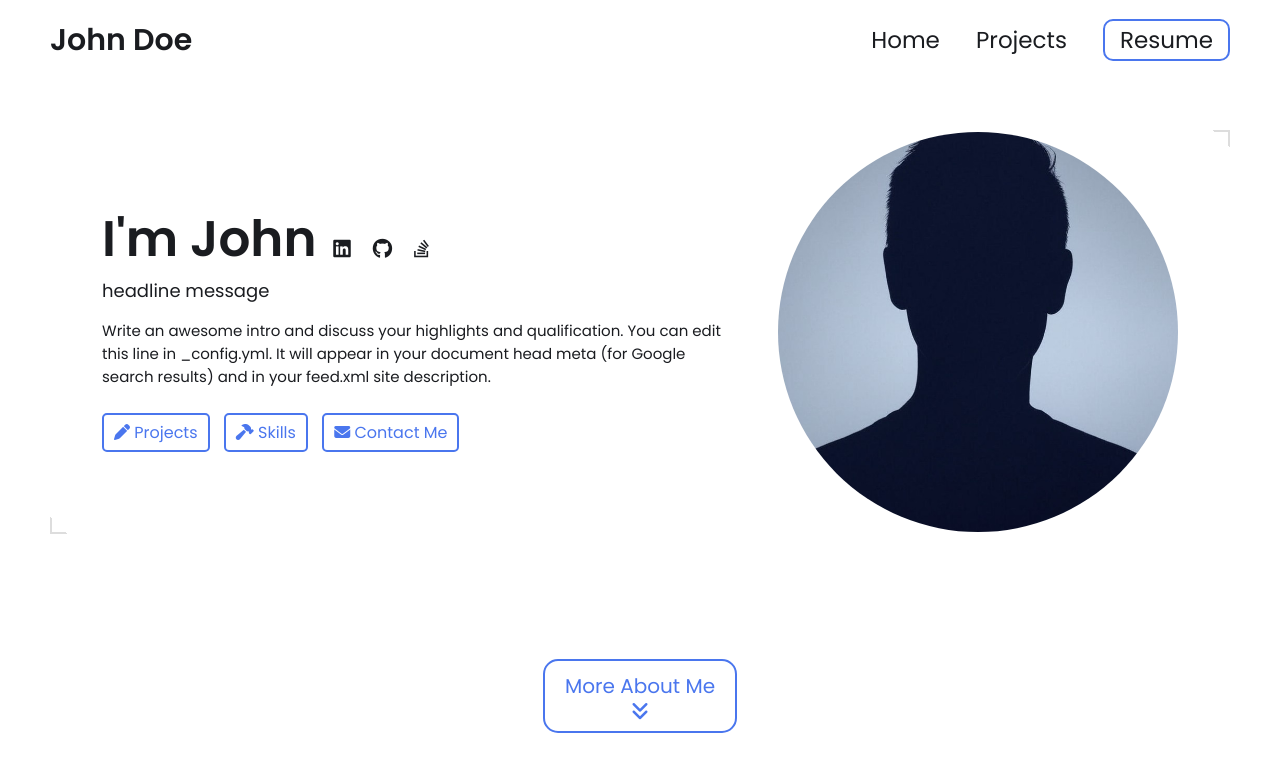
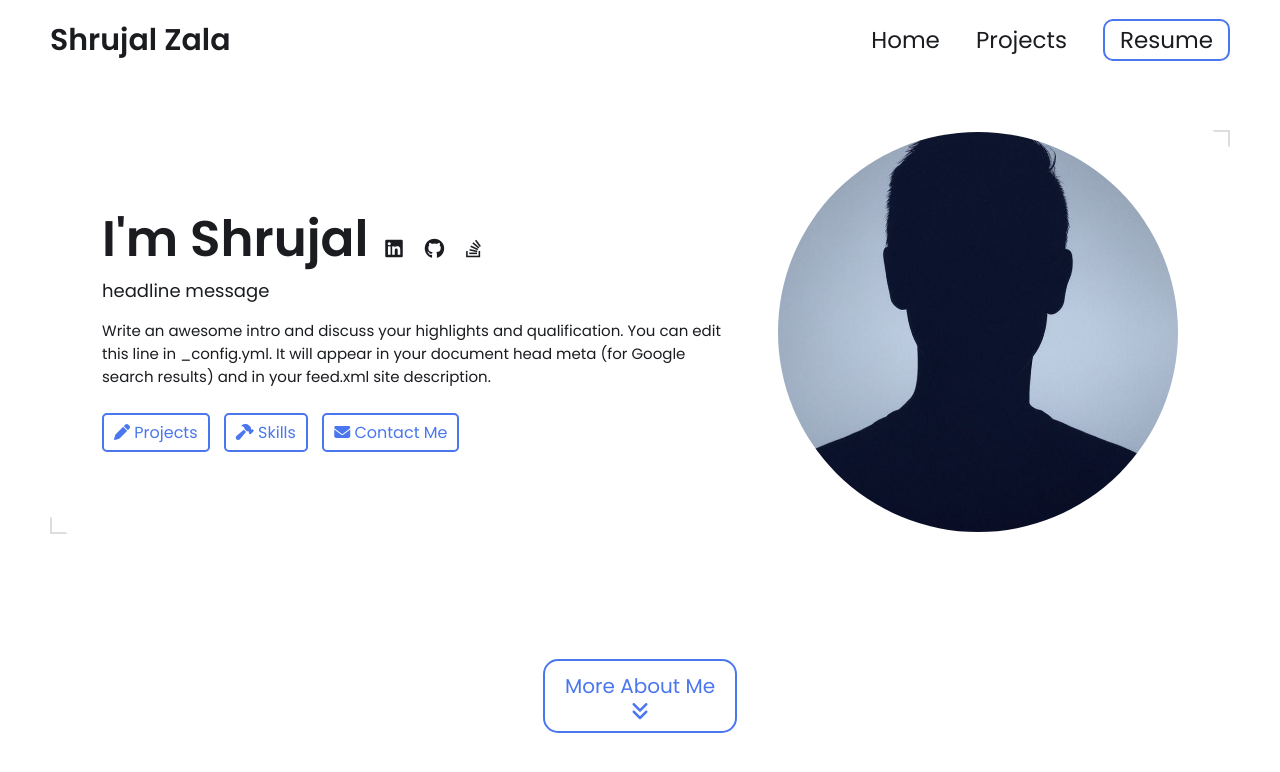
Before and after one commit to Shruzz16/shruzz16.github.io, a Jekyll site: the page built from index.html, in a window 1280 px wide and 900 px high. Shown: the top 772 px of the window. Built offline with Jekyll 4.4.1, drawn with Linux system fonts in a browser that asks for light colours.

Commit message:
Update _config.yml

```diff
--- a/_config.yml
+++ b/_config.yml
@@ -7,12 +7,12 @@
 
 # Main Page Setup
 
-title: John Doe's Portfolio # This is what shows up in the tab of the browser
+title: Shrujal Zala's Portfolio # This is what shows up in the tab of the browser
 
 
 
 # Hero Section
-name: John Doe
+name: Shrujal Zala
 headline: headline message
 description: >- # dont remove this line. this will ignore all new lines until the next section
   Write an awesome intro and discuss your highlights and qualification. You can edit this
```
